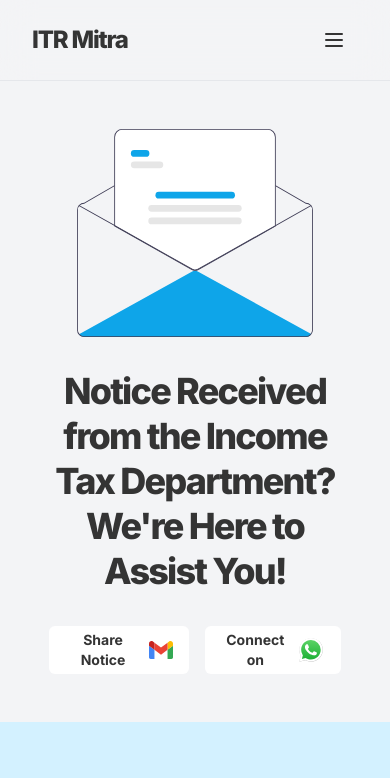
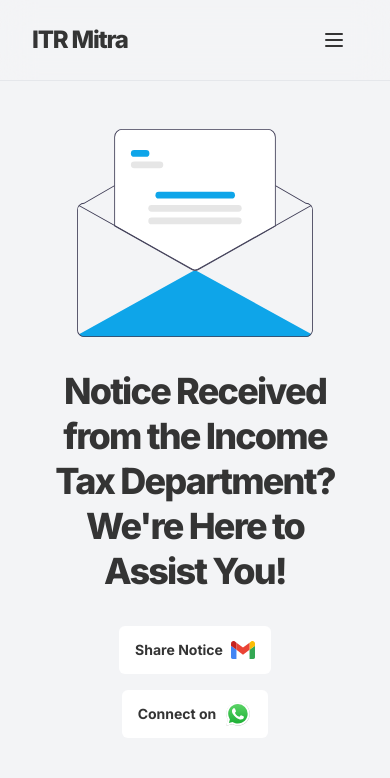
Before and after one commit to itrmitra/itrmitra, a Next.js app: page /notices in a window 390 px wide. Shown: the top 778 px of the page. Built offline with nearby package versions, Linux system fonts and the light colour scheme.

Commit message:
fix: resposiveness of interaction buttons

```diff
--- a/src/components/info-sections/notice-section.tsx
+++ b/src/components/info-sections/notice-section.tsx
@@ -10,7 +10,7 @@ export default function NoticeSection() {
                     <h1 className="mb-8 text-center text-4xl font-extrabold leading-tight tracking-tighter md:text-start md:text-5xl lg:text-6xl">
                         Notice Received from the Income Tax Department? We're Here to Assist You!
                     </h1>
-                    <div className="flex items-center gap-4">
+                    <div className="flex flex-col items-center gap-4 md:flex-row">
                         <a
                             className={cn(buttonVariants(), "gap-2 bg-white text-primary")}
                             href={`https://mail.google.com/mail/?view=cm&fs=1&to=${process.env.NEXT_PUBLIC_EMAIL}&su=NOTICE+ITR+MITRA`}
```
